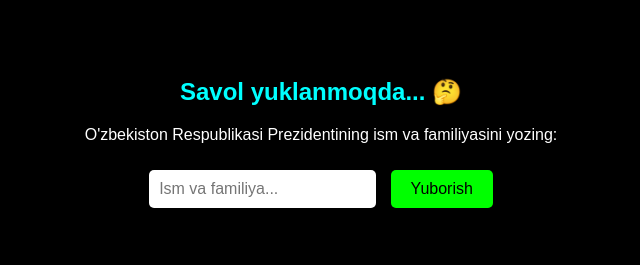
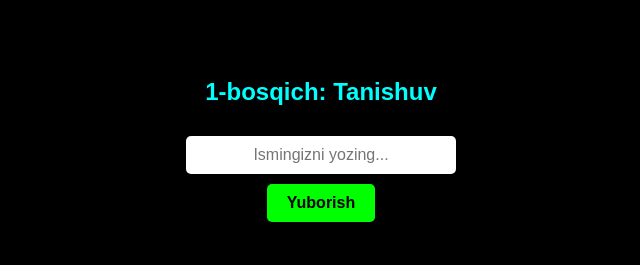
Before and after one commit to tizillazilla16-gif/python-study, a plain HTML site: page index.html in a window 1280 px wide. Shown: the whole page, without its empty margins (319-959 px from the left). Drawn offline with Linux system fonts and the light colour scheme.

Commit message:
Update index.html

```diff
--- a/index.html
+++ b/index.html
@@ -2,68 +2,175 @@
 <html lang="uz">
 <head>
     <meta charset="UTF-8">
-    <title>Prezident O'yini</title>
+    <title>Mening Birinchi Dasturim</title>
     <style>
-        body { background-color: #000; color: #fff; font-family: sans-serif; text-align: center; padding-top: 50px; }
-        input { padding: 10px; font-size: 16px; border-radius: 5px; border: none; margin-top: 10px; }
-        button { padding: 10px 20px; font-size: 16px; background-color: #00ff00; border: none; border-radius: 5px; cursor: pointer; margin-left: 10px; }
-        #output { font-size: 20px; margin-top: 20px; white-space: pre-line; }
-        canvas { margin-top: 20px; background-color: #000; display: block; margin-left: auto; margin-right: auto; }
+        body { background-color: #000; color: #fff; font-family: sans-serif; text-align: center; padding-top: 30px; }
+        input { padding: 10px; font-size: 16px; border-radius: 5px; border: none; margin-top: 10px; width: 250px; text-align: center; }
+        button { padding: 10px 20px; font-size: 16px; background-color: #00ff00; border: none; border-radius: 5px; cursor: pointer; margin-top: 10px; font-weight: bold; }
+        .container { max-width: 600px; margin: 0 auto; padding: 20px; }
+        #output { font-size: 20px; margin-top: 20px; white-space: pre-line; line-height: 1.6; }
+        .hidden { display: none; }
     </style>
 </head>
 <body>
-    <div id="game">
-        <h2 style="color: #00ffff;">Savol yuklanmoqda... 🤔</h2>
-        <p id="question">O'zbekiston Respublikasi Prezidentining ism va familiyasini yozing:</p>
-        <input type="text" id="answer" placeholder="Ism va familiya...">
-        <button onclick="checkAnswer()">Yuborish</button>
-        <div id="output"></div>
+    <div class="container">
+        <div id="game-box">
+            <h2 id="status-text" style="color: #00ffff;">Dastur yuklanmoqda... 🤔</h2>
+            <div id="input-area">
+                <input type="text" id="user-input" placeholder="">
+                <br>
+                <button id="submit-btn" onclick="processStep()">Yuborish</button>
+            </div>
+            <div id="output"></div>
+        </div>
     </div>
-    <canvas id="heartCanvas" width="400" height="400" style="display:none;"></canvas>
 
     <script>
-        function checkAnswer() {
-            let ans = document.getElementById("answer").value.trim().toUpperCase();
-            let out = document.getElementById("output");
-            if (ans === "SHAVKAT MIRZIYOYEV") {
-                out.innerHTML = "<span style='color:#00ff00;'>Barakalla! To'g'ri topdingiz! 🌟</span><br>Sizga maxsus sovg'a tayyorlanmoqda...";
-                document.getElementById("answer").style.display = "none";
-                document.querySelector("button").style.display = "none";
-                setTimeout(startRocket, 2000);
-            } else {
-                out.innerHTML = "<span style='color:#ff0000;'>Shuniyam bilmaysanmi? Qaytadan urinib ko'r! ❌</span>";
+        let step = 1;
+        let userName = "";
+        let birthYear = "";
+        let firstNum = 0;
+        let secondNum = 0;
+        let temperature = 0;
+
+        const statusText = document.getElementById("status-text");
+        const userInput = document.getElementById("user-input");
+        const submitBtn = document.getElementById("submit-btn");
+        const output = document.getElementById("output");
+        const inputArea = document.getElementById("input-area");
+
+        // Dastur boshlanishi
+        setTimeout(() => {
+            statusText.innerText = "1-bosqich: Tanishuv";
+            userInput.placeholder = "Ismingizni yozing...";
+        }, 1000);
+
+        function processStep() {
+            let val = userInput.value.trim();
+            if (val === "" && step !== 6) return;
+
+            if (step === 1) {
+                userName = val;
+                output.innerHTML += `hush kebsan ${userName}\n`;
+                userInput.value = "";
+                inputArea.classList.add("hidden");
+
+                setTimeout(() => {
+                    inputArea.classList.remove("hidden");
+                    statusText.innerText = "2-bosqich: Yoshni hisoblash";
+                    userInput.placeholder = "qaysi yili tug'ilgansan masalan 2000:";
+                    step = 2;
+                }, 2000);
+
+            } else if (step === 2) {
+                birthYear = parseInt(val);
+                if (isNaN(birthYear)) {
+                    alert("Iltimos, yilni raqamda kiriting!");
+                    return;
+                }
+                let age = 2026 - birthYear;
+                output.innerHTML += `Sen ${age} yoshdasan.\n`;
+                userInput.value = "";
+                inputArea.classList.add("hidden");
+
+                setTimeout(() => {
+                    inputArea.classList.remove("hidden");
+                    statusText.innerText = "3-bosqich: Kalkulyator";
+                    userInput.placeholder = "hohlagan raqam yoz:";
+                    step = 3;
+                }, 2000);
+
+            } else if (step === 3) {
+                firstNum = parseFloat(val);
+                userInput.value = "";
+                statusText.innerText = "3-bosqich: Kalkulyator (Davomi)";
+                userInput.placeholder = "yana boshqa raqam yoz:";
+                step = 4;
+
+            } else if (step === 4) {
+                secondNum = parseFloat(val);
+                let sum = firstNum + secondNum;
+                output.innerHTML += `jami qo'shilganda: ${sum}\n`;
+                userInput.value = "";
+                inputArea.classList.add("hidden");
+
+                setTimeout(() => {
+                    inputArea.classList.remove("hidden");
+                    statusText.innerText = "4-bosqich: Ob-havo";
+                    userInput.placeholder = "Hozir yashayotgan joyingda nechi gradus issiq?";
+                    step = 5;
+                }, 2000);
+
+            } else if (step === 5) {
+                if (isNaN(parseFloat(val))) {
+                    output.innerHTML += "<span style='color:red;'>faqat raqam yoz!</span>\n";
+                    userInput.value = "";
+                    return;
+                }
+                temperature = parseFloat(val);
+                userInput.value = "";
+
+                if (temperature < 25) {
+                    output.innerHTML += "koreadan sovuqroq ekan!\n";
+                } else if (temperature >= 30) {
+                    output.innerHTML += "issiq ekan,qorayib ket.\n";
+                } else {
+                    output.innerHTML += "unchalik issiqmas ekan kochaga chiqib yugurib kel!\n";
+                }
+                inputArea.classList.add("hidden");
+
+                setTimeout(() => {
+                    inputArea.classList.remove("hidden");
+                    statusText.innerText = "5-bosqich: Siyosat o'yini";
+                    userInput.placeholder = "O'zbekiston Respublikasi Prezidentining ism va familiyasini yoz:";
+                    step = 6;
+                }, 2000);
+
+            } else if (step === 6) {
+                if (val.toUpperCase() === "SHAVKAT MIRZIYOYEV") {
+                    output.innerHTML += "<span style='color:#00ff00;'>yaxshi! 🌟</span>\n";
+                    userInput.value = "";
+                    inputArea.classList.add("hidden");
+
+                    setTimeout(() => {
+                        output.innerHTML += "to'g'ri topganing uchun maxsus sovg'a tayyorlanmoqda...\n";
+                        setTimeout(startRocket, 2000);
+                    }, 2000);
+                } else {
+                    output.innerHTML += "<span style='color:red;'>Shuniyam bilmaysanmi? Qaytadan urinib ko'r! ❌</span>\n";
+                    userInput.value = "";
+                }
             }
         }
+
         function startRocket() {
-            let out = document.getElementById("output");
+            output.innerHTML += "\n🔥 MANA SENGA SOVG'A: RAKETA! 🔥\n";
             let count = 5;
             let timer = setInterval(() => {
-                out.innerHTML = `<span style='color:#00ffff;'>🔥 MANA SIZGA ZO'R SOVG'A: KOSMIK RAKETA UCHISHI! 🔥</span><br><span style='color:#ffff00;'>Oynani tayyorlash: ${count}...</span>`;
+                output.innerHTML += `hozir boshlanadi: ${count}...\n`;
                 count--;
                 if (count < 0) {
                     clearInterval(timer);
-                    out.innerHTML = "<span style='color:#ff0000;'>🚀 POYGA BOSHLANDI!!!<br>Tabriklayman! Loyihani daxshat bajardingiz! 🏆</span>";
-                    setTimeout(drawHeart, 2000);
+                    output.innerHTML += `
+<span style="color:red;">🚀
+    /\\
+   /  \\
+
+  |    |
+  |    |
+ /|    |\\
+/_|_  _|_\\
+
+   |  |
+   |  |
+  /____\\
+  vvvvvv
+ 🔥🔥🔥🔥🔥</span>
+<span style="color:#00ff00; font-weight:bold; font-size:22px;"><br>barakalla! 🏆</span>
+yana nima qilsam ekan🤔\n`;
+                    statusText.innerText = "Dastur tugadi! ✅";
                 }
             }, 1000);
-        }
-        function drawHeart() {
-            document.getElementById("game").style.display = "none";
-            let canvas = document.getElementById("heartCanvas");
-            canvas.style.display = "block";
-            let ctx = canvas.getContext("2d");
-            ctx.translate(200, 200);
-            ctx.strokeStyle = "red";
-            ctx.fillStyle = "pink";
-            ctx.lineWidth = 3;
-            ctx.beginPath();
-            for (let t = 0; t < Math.PI * 2; t += 0.01) {
-                let x = 16 * Math.pow(Math.sin(t), 3) * 10;
-                let y = -(13 * Math.cos(t) - 5 * Math.cos(2*t) - 2 * Math.cos(3*t) - Math.cos(4*t)) * 10;
-                ctx.lineTo(x, y);
-            }
-            ctx.stroke();
-            ctx.fill();
         }
     </script>
 </body>
```
